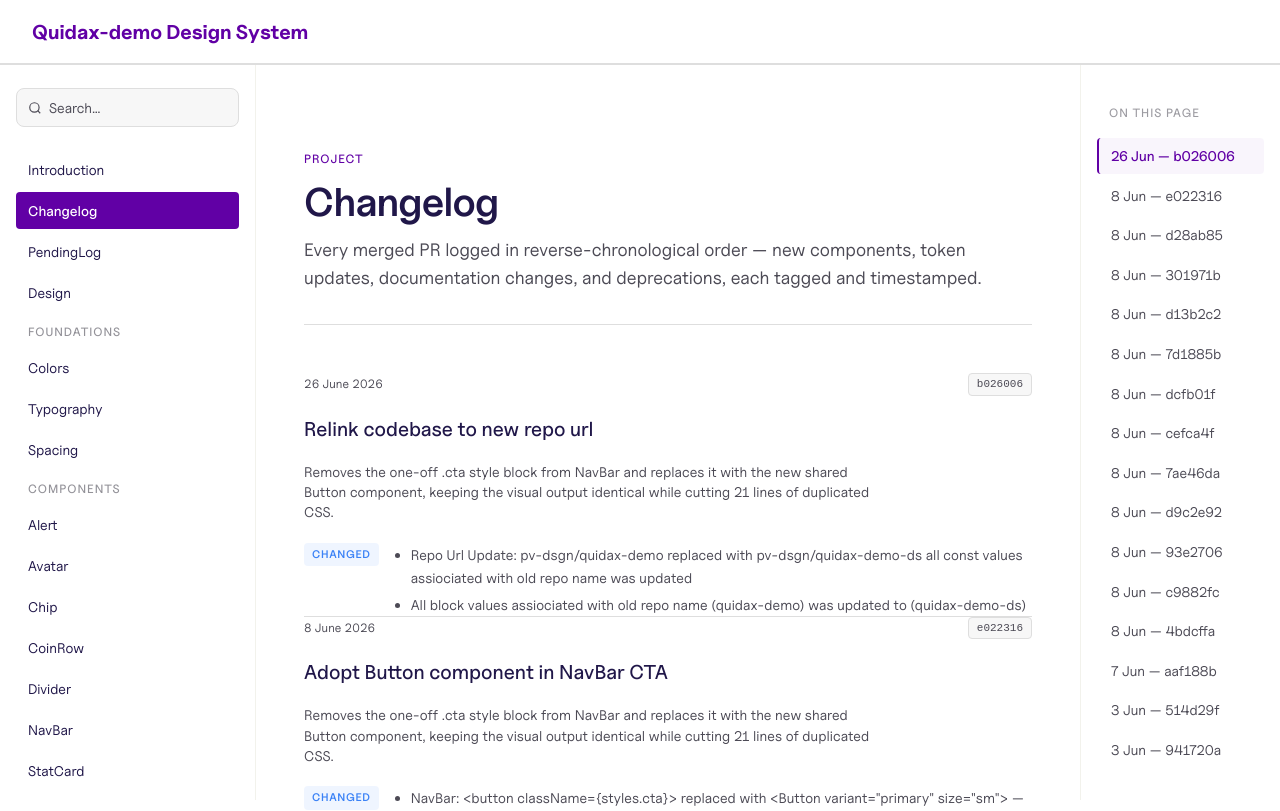
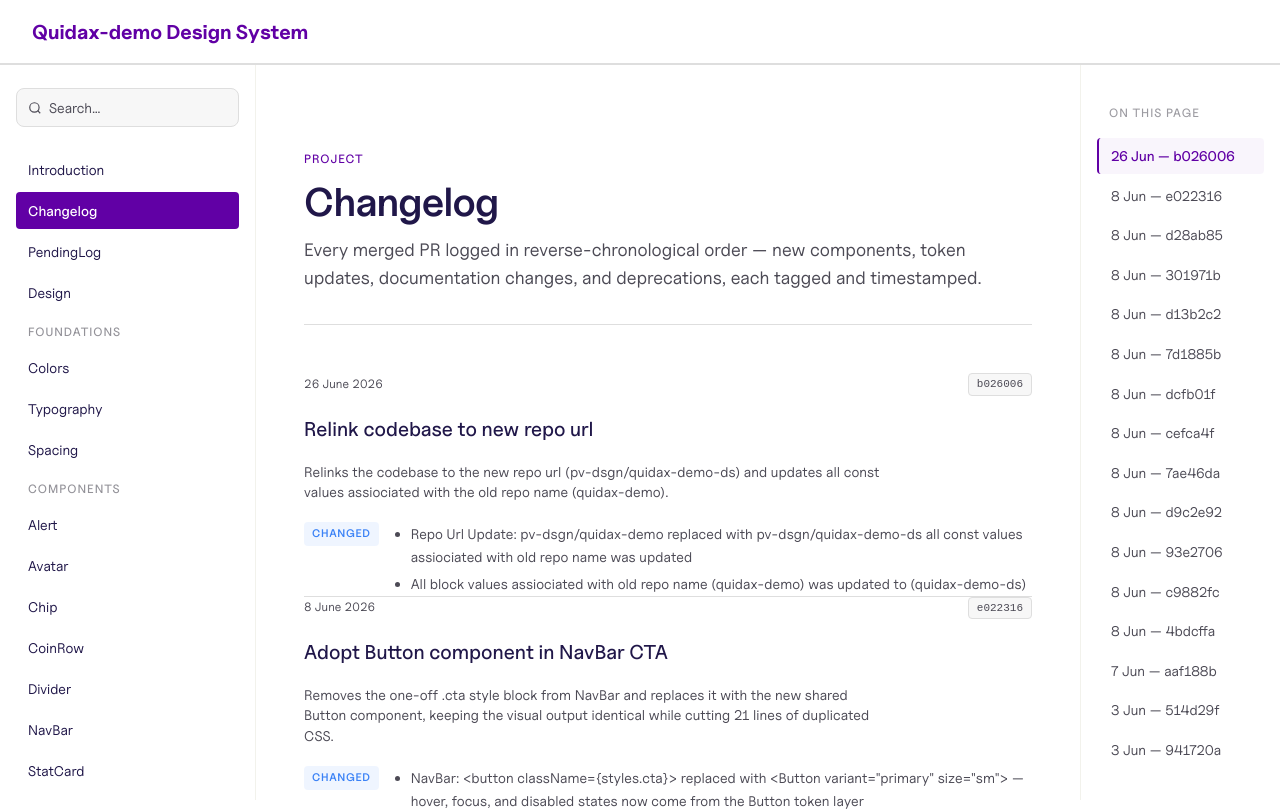
Before and after one commit to pv-dsgn/quidax-demo-ds, a React (Vite) app: page /changelog in a window 1280 px wide. Shown: the top 811 px of the page. Built offline with nearby package versions, Linux system fonts and the light colour scheme.

Commit message:
Description update

```diff
--- a/src/pages/ChangelogPage.tsx
+++ b/src/pages/ChangelogPage.tsx
@@ -32,7 +32,7 @@ const CHANGELOG: ChangelogEntry[] = [
     date: '2026-06-26',
     sha: 'b026006',
     title: 'Relink codebase to new repo url',
-    description: 'Removes the one-off .cta style block from NavBar and replaces it with the new shared Button component, keeping the visual output identical while cutting 21 lines of duplicated CSS.',
+    description: 'Relinks the codebase to the new repo url (pv-dsgn/quidax-demo-ds) and updates all const values assiociated with the old repo name (quidax-demo).',
     changes: [
       {
         type: 'changed',
```
